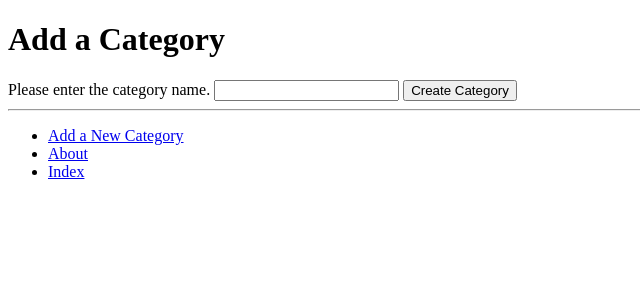
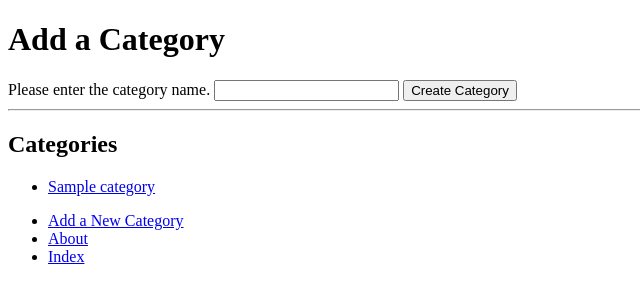
Before and after one commit to Neyxi/-tango_with_django_project, a Django app: page /rango/add_category/ in a window 1280 px wide. Shown: the top 303 px of the page, without its empty margins (0-640 px from the left). Run offline with Django 3.2, Linux system fonts and the light colour scheme; tables that the repository leaves empty hold one stand-in row (values such as "Sample post").

Commit message:
first commit

```diff
--- /dev/null
+++ b/rango/templatetags/rango_template_tags.py
@@ -0,0 +1,11 @@
+from django import template
+from rango.models import Category
+
+register = template.Library()
+
+@register.inclusion_tag('rango/categories.html')
+def get_category_list(current_category=None):
+
+    return {'categories': Category.objects.all(),
+            'current_category': current_category
+    }
--- a/rango/views.py
+++ b/rango/views.py
@@ -1,10 +1,8 @@
 from django.shortcuts import redirect, render
 from django.urls import reverse
-from rango.models import Page
+from rango.models import Page, Category
 from django.http import HttpResponse
-from rango.models import Category
-from rango.forms import CategoryForm
-from rango.forms import PageForm
+from rango.forms import CategoryForm, PageForm
 
 def show_category(request, category_name_slug):
     # Create a context dictionary which we can pass to the template rendering engine.
@@ -58,7 +56,12 @@ def index(request):
 def about(request):
 
     context_dict = {'author':'Boyang An'}
+    print(request.method)
+    print(request.user)
     return render(request, 'rango/about.html', context=context_dict)
+
+def about(request):
+    return HttpResponse('Rango says: Here is the about page. <a href="/rango/">Index</a>')
 
 def add_category(request):
     form = CategoryForm()
--- a/templates/rango/base.html
+++ b/templates/rango/base.html
@@ -1,5 +1,6 @@
 <!DOCTYPE html>
 {% load static %}
+{% load rango_template_tags %}
 
 <html>
 <head>
@@ -12,6 +13,14 @@
     </div>
     <hr />
     <div>
+
+        <div id="sidebar">
+            <h2>Categories</h2>
+            {% block sidebar_block %}
+                {% get_category_list category %}
+            {% endblock %}
+        </div>
+
         <ul>
             <li><a href="{% url 'rango:add_category' %}">Add a New Category</a></li>
             <li><a href="{% url 'rango:about' %}">About</a></li>
--- /dev/null
+++ b/templates/rango/categories.html
@@ -0,0 +1,9 @@
+<ul>
+    {% for c in categories %}
+        {% if c == current_category %}
+            <li><strong><a href="{% url 'rango:show_category' c.slug %}">{{ c.name }}</a></strong></li>
+        {% else %}
+            <li><a href="{% url 'rango:show_category' c.slug %}">{{ c.name }}</a></li>
+        {% endif %}
+    {% endfor %}
+</ul>
```
Also changed, not shown: rango/templatetags/__init__.py (added).
